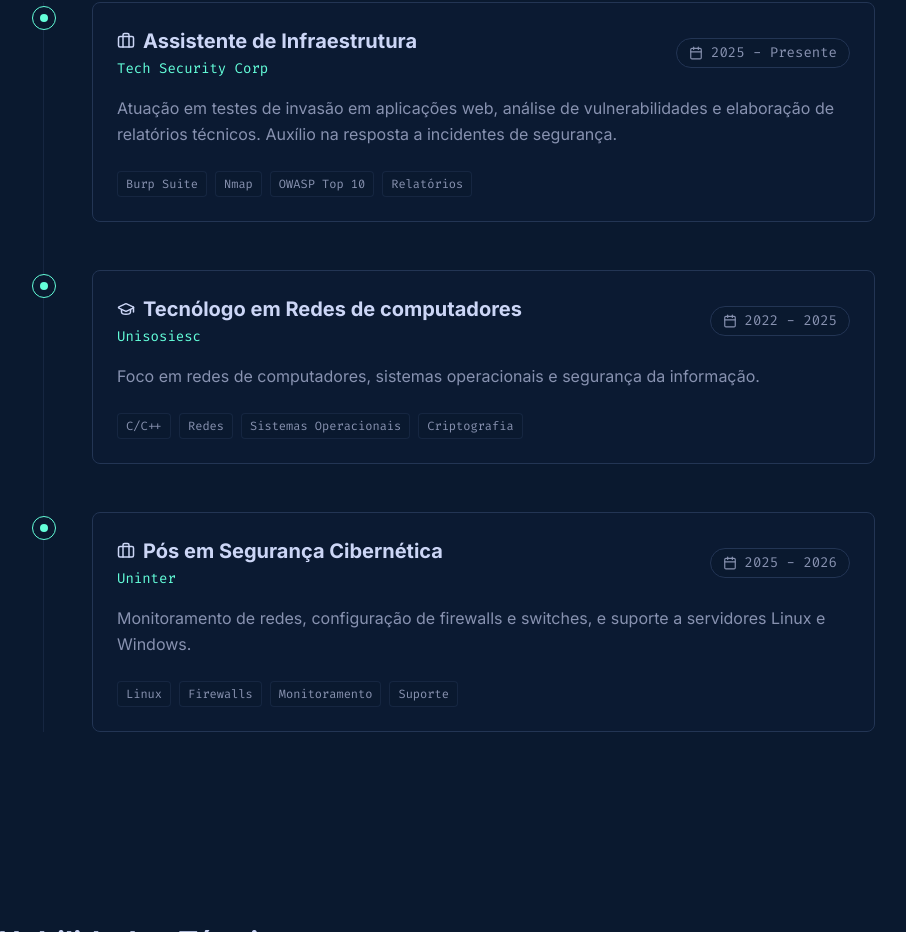
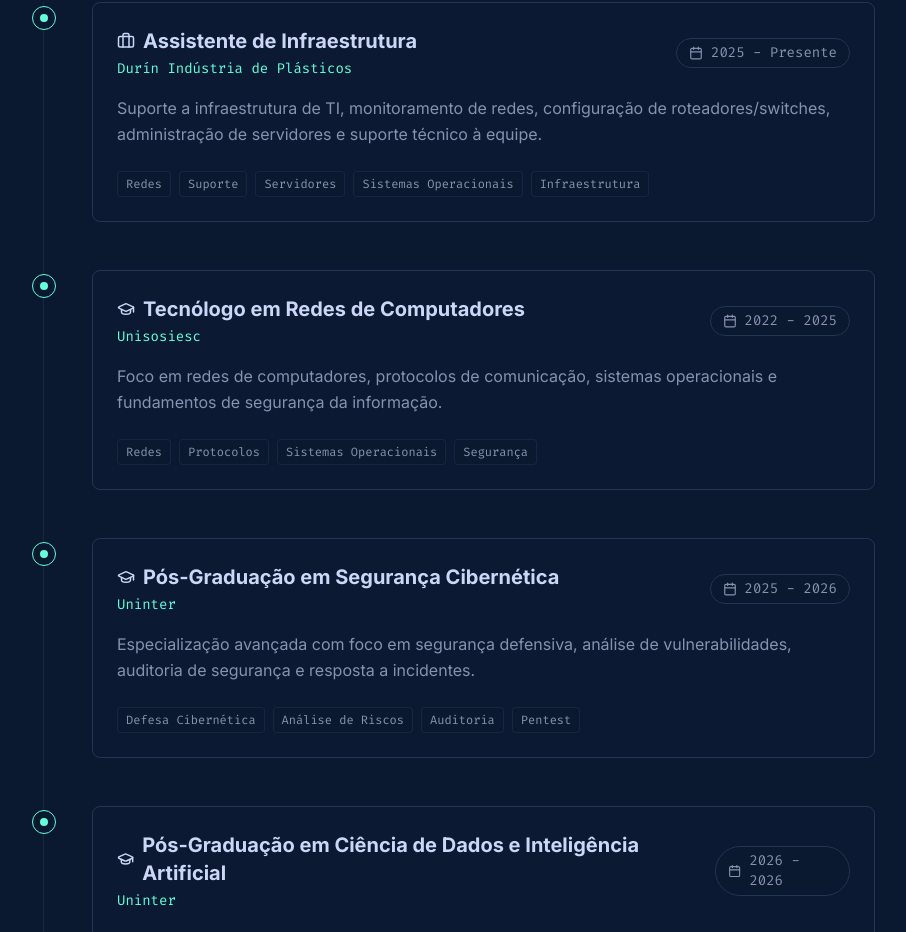
Before and after one commit to maiconmafrah/portifolio-site, a React (Vite) app: page / in a window 1280 px wide. Shown: the part 1868-2800 px from the top of the page, without its empty margins (197-1103 px from the left). Built offline with nearby package versions, Linux system fonts and the light colour scheme; no server answers.

Commit message:
feat: update portfolio content and skill levels
Refactored profile data including current experience, education, and ongoing certifications. Adjusted self-assessed skill levels and updated terminal project references to reflect current technical focus.

```diff
--- a/src/components/Certifications.jsx
+++ b/src/components/Certifications.jsx
@@ -3,10 +3,34 @@ import { motion } from 'motion/react';
 import { Award, CheckCircle2 } from 'lucide-react';
 
 const CERTS = [
-  { name: 'CompTIA Security+', issuer: 'CompTIA', date: '2024', status: 'Ativo' },
-  { name: 'Teste CEH', issuer: 'EC-Council', date: '2025', status: 'Ativo' },
-  { name: 'eLearnSecurity Junior Penetration Tester (eJPT)', issuer: 'INE', date: '2024', status: 'Ativo' },
-  { name: 'AWS Certified Security - Specialty', issuer: 'Amazon', date: '2025', status: 'Em Andamento' },
+  {
+    name: 'Cisco Networking Basics',
+    issuer: 'Cisco Networking Academy',
+    date: 'Estudo Ativo',
+    status: 'Em Progresso',
+    description: 'Fundamentos essenciais de redes de computadores, protocolos de comunicação, roteamento e segurança de tráfego.'
+  },
+  {
+    name: 'Linux Administration & Hardening',
+    issuer: 'Estudos Independentes',
+    date: 'Estudo Ativo',
+    status: 'Em Progresso',
+    description: 'Administração avançada de sistemas baseados em Linux, configuração de privilégios de segurança e automação defensiva.'
+  },
+  {
+    name: 'TryHackMe Learning Paths',
+    issuer: 'TryHackMe',
+    date: 'Prática de Laboratórios',
+    status: 'Em Progresso',
+    description: 'Resolução ativa de cenários reais de segurança cibernética, análise de logs, detecção e resposta a incidentes.'
+  },
+  {
+    name: 'Cybersecurity & SOC Labs',
+    issuer: 'Home Labs & Simulações',
+    date: 'Prática de Laboratórios',
+    status: 'Em Progresso',
+    description: 'Implementação e hardening de firewalls, centralização de logs e alertas com SIEM (Wazuh/ELK) em redes simuladas.'
+  },
 ];
 
 export default function Certifications() {
@@ -14,7 +38,7 @@ export default function Certifications() {
     <section id="certs" className="py-24 px-4 max-w-5xl mx-auto">
       <div className="flex items-center gap-4 mb-12">
         <h2 className="text-2xl md:text-3xl font-bold text-white flex items-center gap-2">
-          <span className="text-cyber-green font-mono text-xl md:text-2xl font-normal">05.</span> Certificações
+          <span className="text-cyber-green font-mono text-xl md:text-2xl font-normal">05.</span> Certificações & Estudos
         </h2>
         <div className="h-[1px] flex-1 bg-cyber-border max-w-[300px]" />
       </div>
@@ -32,17 +56,20 @@ export default function Certifications() {
             <div className="mt-1 text-cyber-green">
               <Award size={24} />
             </div>
-            <div>
-              <h3 className="text-lg font-bold text-white mb-2 group-hover:text-cyber-green transition-colors">
+            <div className="flex-1">
+              <h3 className="text-lg font-bold text-white mb-1 group-hover:text-cyber-green transition-colors">
                 {cert.name}
               </h3>
               <div className="text-sm font-mono text-gray-400 mb-2">
                 {cert.issuer}
               </div>
+              <p className="text-sm text-gray-400 mb-4 leading-relaxed">
+                {cert.description}
+              </p>
               <div className="flex items-center gap-2 text-xs font-mono">
                 <span className="text-gray-500">{cert.date}</span>
                 <span className="text-gray-600">•</span>
-                <span className={cert.status === 'Ativo' ? 'text-cyber-green' : 'text-yellow-500'}>
+                <span className="text-yellow-500 font-semibold">
                   {cert.status}
                 </span>
               </div>
--- a/src/components/Experience.jsx
+++ b/src/components/Experience.jsx
@@ -7,28 +7,37 @@ const EXPERIENCES = [
     id: 1,
     type: 'work',
     title: 'Assistente de Infraestrutura',
-    company: 'Tech Security Corp',
+    company: 'Durín Indústria de Plásticos',
     date: '2025 - Presente',
-    description: 'Atuação em testes de invasão em aplicações web, análise de vulnerabilidades e elaboração de relatórios técnicos. Auxílio na resposta a incidentes de segurança.',
-    skills: ['Burp Suite', 'Nmap', 'OWASP Top 10', 'Relatórios']
+    description: 'Suporte a infraestrutura de TI, monitoramento de redes, configuração de roteadores/switches, administração de servidores e suporte técnico à equipe.',
+    skills: ['Redes', 'Suporte', 'Servidores', 'Sistemas Operacionais', 'Infraestrutura']
   },
   {
     id: 2,
     type: 'education',
-    title: 'Tecnólogo em Redes de computadores',
+    title: 'Tecnólogo em Redes de Computadores',
     company: 'Unisosiesc',
     date: '2022 - 2025',
-    description: 'Foco em redes de computadores, sistemas operacionais e segurança da informação.',
-    skills: ['C/C++', 'Redes', 'Sistemas Operacionais', 'Criptografia']
+    description: 'Foco em redes de computadores, protocolos de comunicação, sistemas operacionais e fundamentos de segurança da informação.',
+    skills: ['Redes', 'Protocolos', 'Sistemas Operacionais', 'Segurança']
   },
   {
     id: 3,
-    type: 'work',
-    title: 'Pós em Segurança Cibernética',
+    type: 'education',
+    title: 'Pós-Graduação em Segurança Cibernética',
     company: 'Uninter',
     date: '2025 - 2026',
-    description: 'Monitoramento de redes, configuração de firewalls e switches, e suporte a servidores Linux e Windows.',
-    skills: ['Linux', 'Firewalls', 'Monitoramento', 'Suporte']
+    description: 'Especialização avançada com foco em segurança defensiva, análise de vulnerabilidades, auditoria de segurança e resposta a incidentes.',
+    skills: ['Defesa Cibernética', 'Análise de Riscos', 'Auditoria', 'Pentest']
+  },
+  {
+    id: 4,
+    type: 'education',
+    title: 'Pós-Graduação em Ciência de Dados e Inteligência Artificial',
+    company: 'Uninter',
+    date: '2026 - 2026',
+    description: 'Especialização focada em processamento e análise de grandes volumes de dados, modelagem preditiva, algoritmos de Machine Learning e Inteligência Artificial.',
+    skills: ['Python', 'Machine Learning', 'Análise de Dados', 'IA']
   }
 ];
 
--- a/src/components/Projects.jsx
+++ b/src/components/Projects.jsx
@@ -19,11 +19,11 @@ const PROJECTS = [
     demo: '#'
   },
   {
-    title: 'Plataforma de Write-ups CTF',
-    description: 'Um blog dedicado a documentar soluções para máquinas do HackTheBox e TryHackMe, com foco em escalonamento de privilégios e movimentação lateral.',
-    tags: ['React', 'Markdown', 'CyberSec', 'HTB'],
-    github: '#',
-    demo: '#'
+    title: 'Desafio Phishing (Social Engineering)',
+    description: 'Simulação educacional de engenharia social para análise de segurança e conscientização. Demonstração prática de credential harvesting utilizando setoolkit no Kali Linux para clonagem de interface de autenticação do Facebook.',
+    tags: ['Kali Linux', 'setoolkit', 'Social Engineering', 'Phishing Lab'],
+    github: 'https://github.com/maiconmafrah/cibersecurity-desafio-phishing',
+    demo: 'https://github.com/maiconmafrah/cibersecurity-desafio-phishing'
   }
 ];
 
--- a/src/components/Skills.jsx
+++ b/src/components/Skills.jsx
@@ -3,12 +3,12 @@ import { motion } from 'motion/react';
 import { ShieldAlert, Cpu, Network, Database, Code, Search } from 'lucide-react';
 
 const SKILLS = [
-  { name: 'Penetration Testing', icon: <Search size={24} />, level: 85, tags: ['Metasploit', 'Nmap', 'Burp Suite'] },
-  { name: 'Network Security', icon: <Network size={24} />, level: 90, tags: ['Wireshark', 'Firewalls', 'VPNs'] },
-  { name: 'Incident Response', icon: <ShieldAlert size={24} />, level: 75, tags: ['SIEM', 'Forensics', 'Logging'] },
-  { name: 'Cloud Security', icon: <Database size={24} />, level: 80, tags: ['AWS', 'Azure', 'IAM'] },
-  { name: 'Scripting', icon: <Code size={24} />, level: 88, tags: ['Python', 'Bash', 'Go'] },
-  { name: 'System Admin', icon: <Cpu size={24} />, level: 92, tags: ['Linux', 'Windows Server', 'Docker'] },
+  { name: 'Penetration Testing', icon: <Search size={24} />, level: 45, tags: ['Metasploit', 'Nmap', 'Burp Suite'] },
+  { name: 'Network Security', icon: <Network size={24} />, level: 65, tags: ['Wireshark', 'Firewalls', 'VPNs'] },
+  { name: 'Incident Response', icon: <ShieldAlert size={24} />, level: 40, tags: ['SIEM', 'Forensics', 'Logging'] },
+  { name: 'Cloud Security', icon: <Database size={24} />, level: 35, tags: ['AWS', 'Azure', 'IAM'] },
+  { name: 'Scripting', icon: <Code size={24} />, level: 55, tags: ['Python', 'Bash', 'Go'] },
+  { name: 'System Admin', icon: <Cpu size={24} />, level: 65, tags: ['Linux', 'Windows Server', 'Docker'] },
 ];
 
 export default function Skills() {
--- a/src/components/TerminalWidget.jsx
+++ b/src/components/TerminalWidget.jsx
@@ -78,16 +78,15 @@ Cybersecurity Analyst
 Blue Team / Infrastructure`;
         break;
       case 'projects':
-        output = `[1] SIEM Lab
-[2] Active Directory Lab
-[3] Linux Hardening
-[4] Firewall Monitoring
+        output = `[1] SIEM Lab Wazuh
+[2] Vulnerability Scanner (Python)
+[3] Desafio Phishing (Social Engineering)
 
 Type "open <number>" to view a project.`;
         break;
       case 'open':
         const num = args[1];
-        if (['1','2','3','4'].includes(num)) {
+        if (['1','2','3'].includes(num)) {
           output = `Opening project [${num}]... (Redirecting)`;
           // Using a timeout to simulate opening
           setTimeout(() => {
@@ -95,23 +94,23 @@ Type "open <number>" to view a project.`;
             if (el) el.scrollIntoView({ behavior: 'smooth' });
           }, 500);
         } else {
-          output = `Invalid project number. Use "projects" to see the list.`;
+          output = `Invalid project number (1-3). Use "projects" to see the list.`;
           outColor = 'text-red-400';
         }
         break;
       case 'skills':
-        output = `Linux        █████████░
-Networking   ████████░░
-SIEM         ███████░░░
+        output = `Linux        ██████░░░░
+Networking   ██████░░░░
+SIEM         ████░░░░░░
 Python       █████░░░░░
-Docker       ██████░░░░`;
+Docker       ████░░░░░░`;
         outColor = 'text-cyber-green';
         break;
       case 'certs':
-        output = `- Cisco Networking Basics
-- Linux Studies
-- TryHackMe Paths
-- Cybersecurity Labs`;
+        output = `- Cisco Networking Basics (Em Progresso)
+- Linux Administration & Hardening (Em Progresso)
+- TryHackMe Learning Paths (Em Progresso)
+- Cybersecurity & SOC Labs (Em Progresso)`;
         break;
       case 'contact':
         output = `Email: maiconmafra04@gmail.com
```
Also changed, not shown: 1 other file (tests, documents, lock files or other folders).
